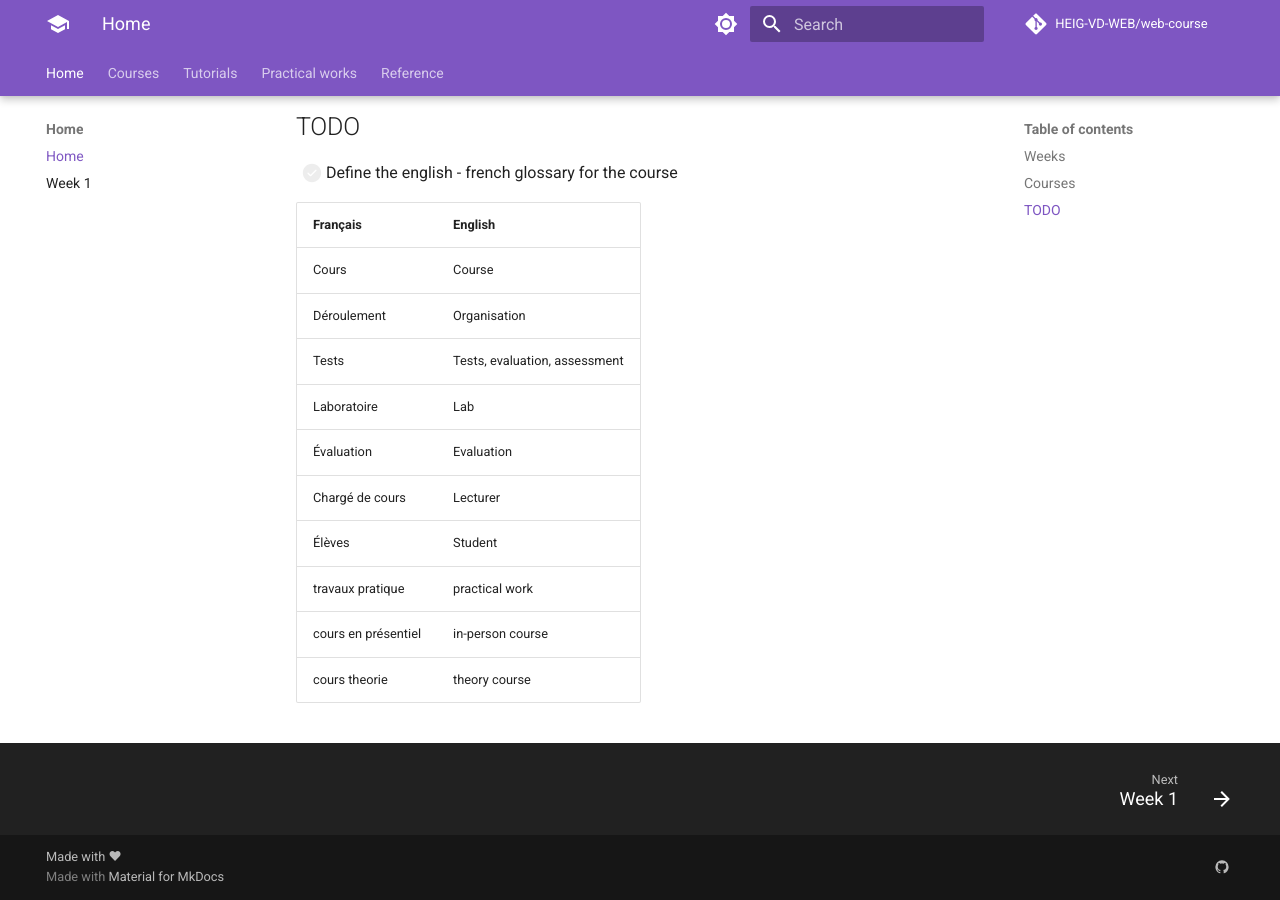
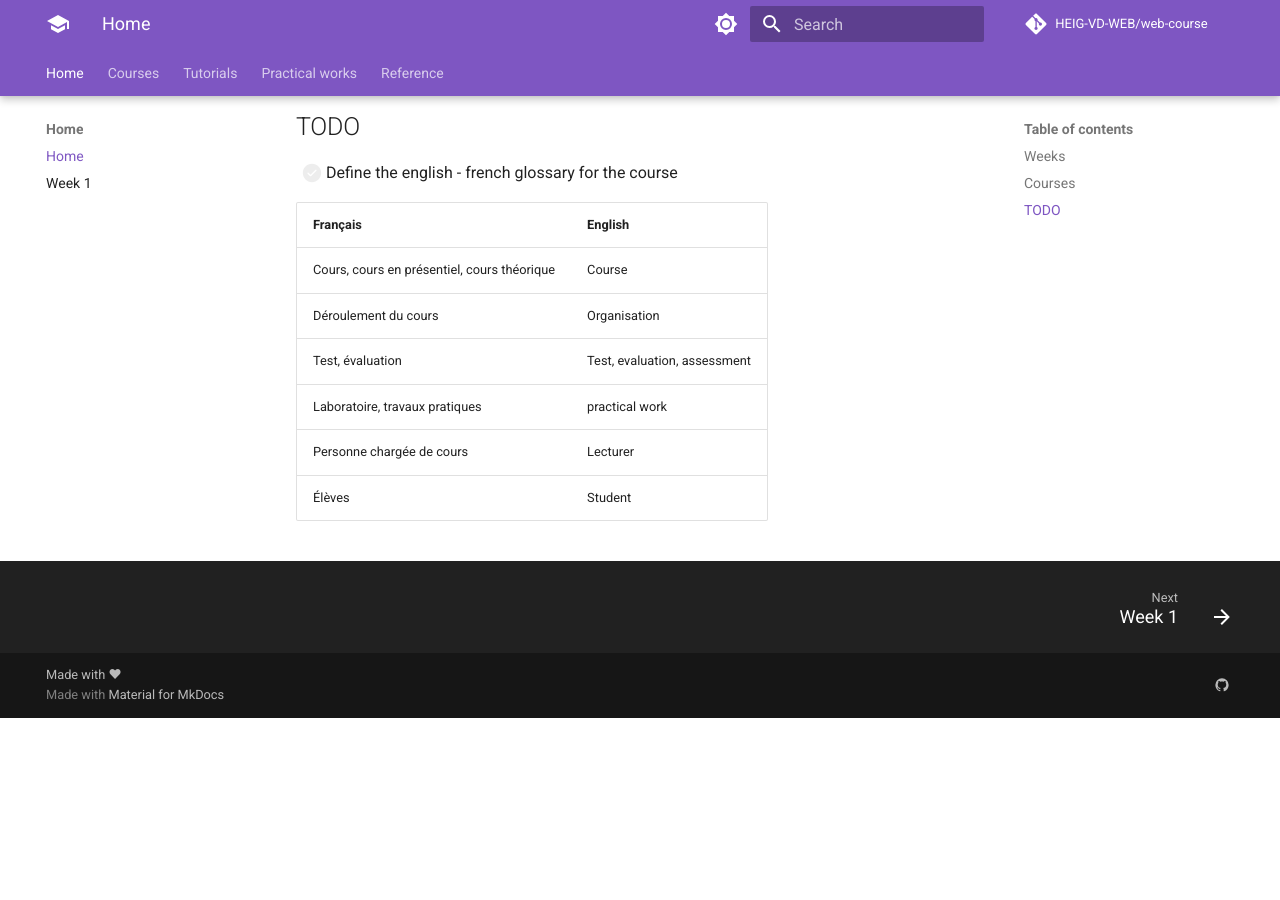
Before and after one commit to HEIG-VD-WEB/web-course, an MkDocs documentation site: the page built from docs/index.md, in a window 1280 px wide and 900 px high, scrolled down 889 px. Built offline with MkDocs 1.6.1 and Material for MkDocs 9.7.7, drawn with Linux system fonts in a browser that asks for light colours; comment, search, counter and statistics services are not loaded; after the commit the page ends 1607 px from its top, so only the background shows below that.

Commit message:
updat the vocabulary

```diff
--- a/docs/index.md
+++ b/docs/index.md
@@ -28,15 +28,11 @@
 
 - [ ] Define the english - french glossary for the course
 
-|       Français      | English          |
-|---------------------|------------------|
-| Cours               | Course           |
-| Déroulement         | Organisation     |
-| Tests               | Tests, evaluation, assessment            |
-| Laboratoire         | Lab              |
-| Évaluation          | Evaluation       |
-| Chargé de cours     | Lecturer         |
-| Élèves              | Student          |
-| travaux pratique    | practical work   |
-| cours en présentiel | in-person course |
-| cours theorie       | theory course    |
+| Français                                    | English                      |
+|---------------------------------------------|------------------------------|
+| Cours, cours en présentiel, cours théorique | Course                       |
+| Déroulement du cours                        | Organisation                 |
+| Test, évaluation                            | Test, evaluation, assessment |
+| Laboratoire, travaux pratiques              | practical work               |
+| Personne chargée de cours                   | Lecturer                     |
+| Élèves                                      | Student                      |
```
